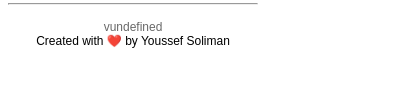
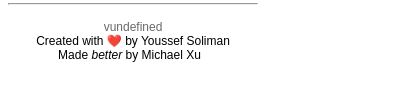
Before and after one commit to youssefsoli/BetterMaplewood, a browser extension: page src/popup.html in a window 400 px wide. Shown: the part 176-276 px from the top of the page. Drawn offline with Linux system fonts and the light colour scheme.

Commit message:
Please youssef, show some ❤️

```diff
--- a/src/popup.html
+++ b/src/popup.html
@@ -64,6 +64,8 @@
     <div class="footer">
         <span class="shadow" id="version"></span>
         Created with ❤️ by Youssef Soliman
+        <br>
+        <span style="padding-right: 7px;">Made <em> better </em> by Michael Xu</span>
     </div>
     <script src="popup.js"></script>
 </body>
```
